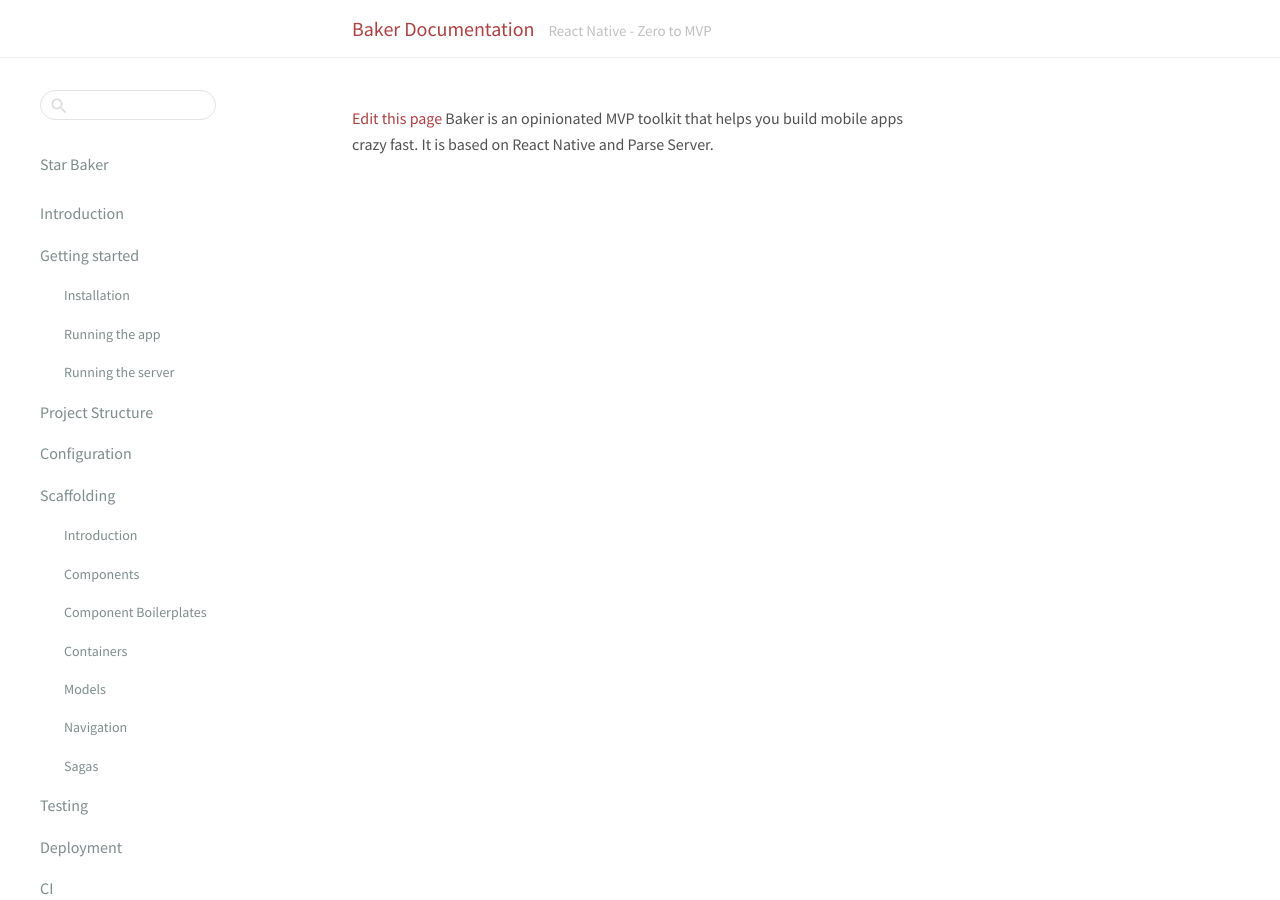
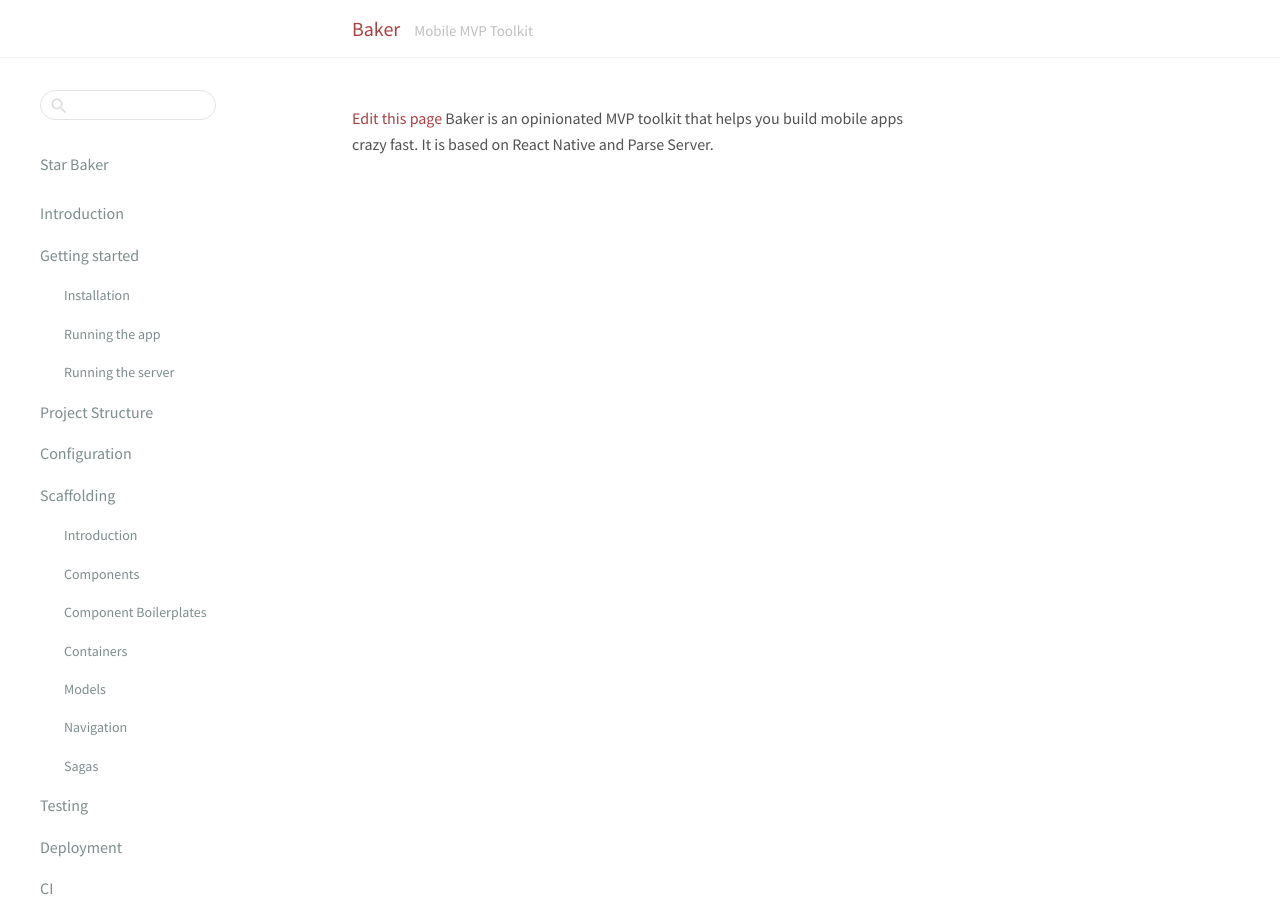
Before and after one commit to bakery/baker-docs, a Jekyll site: the page built from index.html, in a window 1280 px wide. Built offline with Jekyll 4.4.1, drawn with Linux system fonts in a browser that asks for light colours; comment, search, counter and statistics services are not loaded.

Commit message:
Update _config.yml

```diff
--- a/_config.yml
+++ b/_config.yml
@@ -1,9 +1,9 @@
 permalink:           pretty
 
 # Setup
-project_name:         Baker
-title:               'Baker Documentation'
-tagline:             'React Native - Zero to MVP'
+project_name:        Baker
+title:               Baker
+tagline:             Mobile MVP Toolkit
 url:                 'https://bakery.github.io/baker'
 baseurl:             'https://bakery.github.io/baker-docs'
 
@@ -31,7 +31,7 @@
 
 algolia:
   application_id:    'RJLGF63QKK'
-  index_name:        'docs'
+  index_name:        'baker-docs'
   read_only_api_key: 'c9e5cf2be0bd488a1e022c1f746f43c0'
 
 defaults:
```
